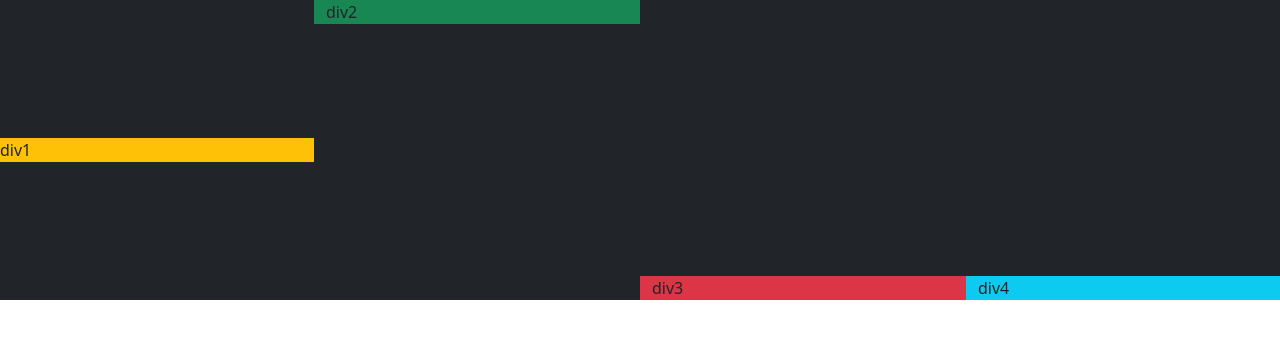
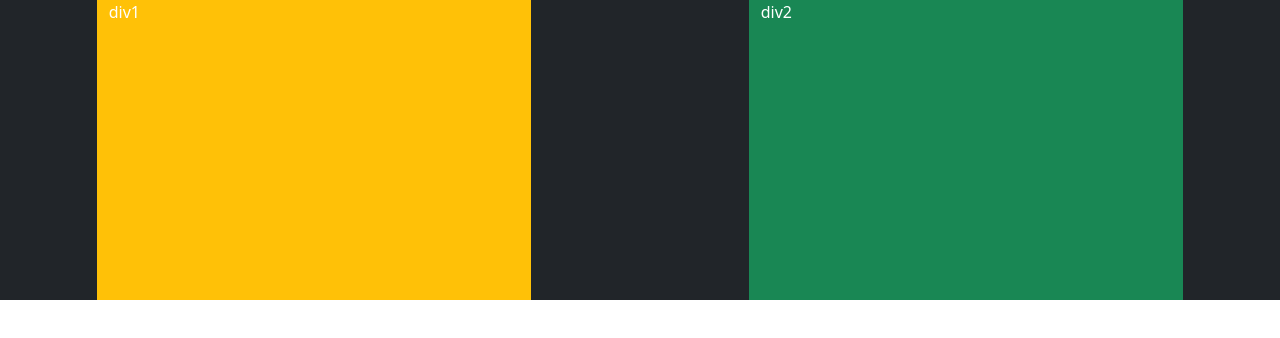
Before and after one commit to bacha-11/Learn-React-Bootstrap, a React (Create React App) app: page / in a window 1280 px wide. Shown: the top 338 px of the page. Built offline with nearby package versions, Linux system fonts and the light colour scheme.

Commit message:
FlexBox properties justify-content-(value) in bootstrap

```diff
--- a/src/App.js
+++ b/src/App.js
@@ -2,6 +2,7 @@ import './App.css';
 import AutoColumAndRow from './components/pages/AutoColumAndRow';
 import ContainerExample from './components/pages/ContainerExample';
 import FlexBoxItemSelf from './components/pages/FlexBoxItemSelf';
+import FlexBoxJustifyContent from './components/pages/FlexBoxJustifyContent';
 import LargeContainerWithRowColumn from './components/pages/LargeContainerWithRowColum';
 import NestedColumn from './components/pages/NestedColumn';
 
@@ -19,7 +20,9 @@ function App() {
 
       {/* <AutoColumAndRow /> */}
 
-      <FlexBoxItemSelf />
+      {/* <FlexBoxItemSelf /> */}
+
+      <FlexBoxJustifyContent />
     </div>
   );
 }
--- /dev/null
+++ b/src/components/pages/FlexBoxJustifyContent.js
@@ -0,0 +1,15 @@
+
+
+function FlexBoxJustifyContent(){
+    return(
+        <div className="container-fluit text-white">
+            <div className="row bg-dark justify-content-around">
+                <div className="col-4 bg-warning ">div1</div>
+                <div className="col-4 bg-success ">div2</div>
+
+            </div>
+        </div>
+    )
+}
+
+export default FlexBoxJustifyContent;
```
